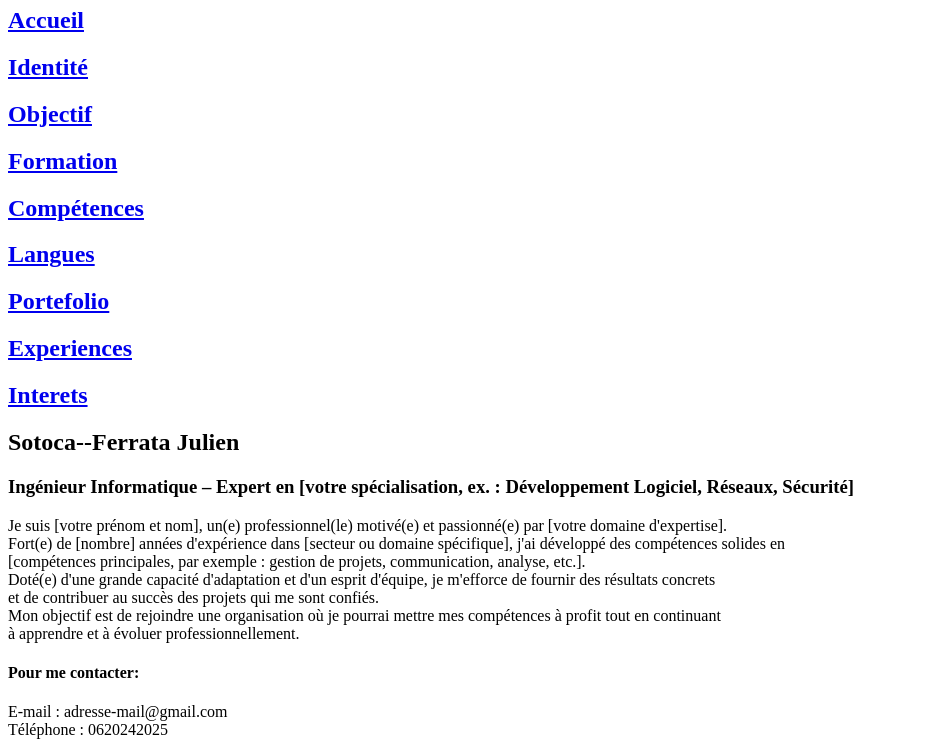
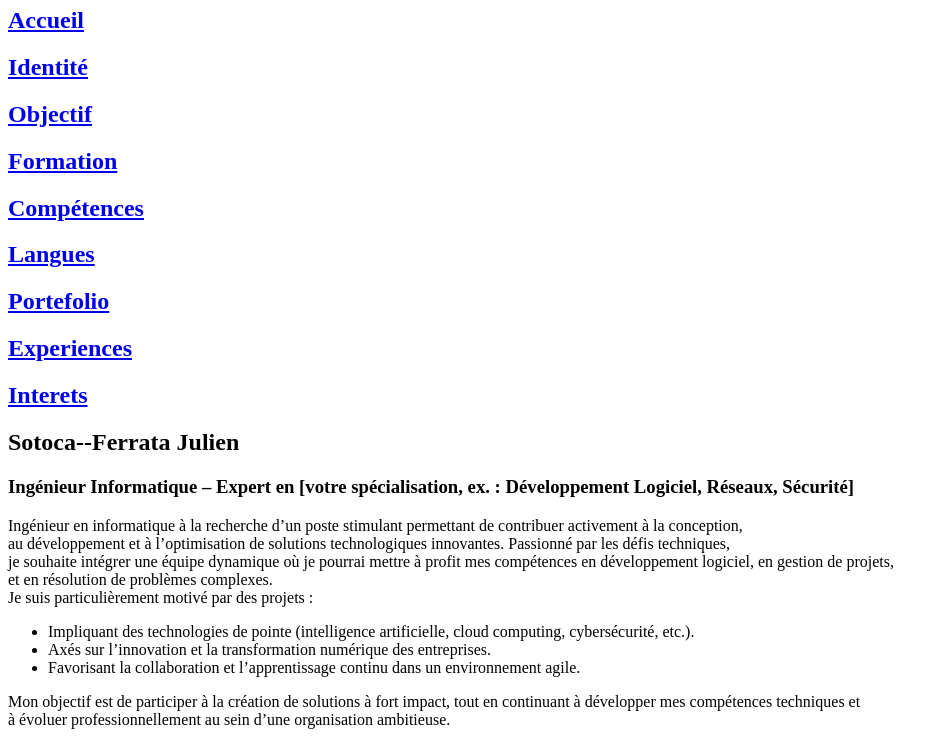
Before and after one commit to Managrame/cv, a plain HTML site: page objectif.html in a window 1280 px wide. Shown: the part 73-815 px from the top of the page, without its empty margins (0-949 px from the left). Drawn offline with Linux system fonts and the light colour scheme.

Commit message:
text objectif

```diff
--- a/objectif.html
+++ b/objectif.html
@@ -2,14 +2,14 @@
 <html>
     <head>
         <title>
-            cv_identité
+            cv_objectif
         </title>
         <meta charset="utf-8">
         <!--<link rel="stylesheet" href="jeune.css">-->
     </head>
 
     <body>
-        <h1>objectif</h1>
+        <h1>Objectif</h1>
         <div id="barre_menu">
 
             <h2><a href="index.html">Accueil</a></h2>
@@ -29,16 +29,19 @@
             <h2>Sotoca--Ferrata Julien</h2>
             <h3>Ingénieur Informatique – Expert en [votre spécialisation, ex. : Développement Logiciel, Réseaux, Sécurité]</h3>
             <p>
-                Je suis [votre prénom et nom], un(e) professionnel(le) motivé(e) et passionné(e) par [votre domaine d'expertise]. <br>
-                Fort(e) de [nombre] années d'expérience dans [secteur ou domaine spécifique], j'ai développé des compétences solides en <br>
-                [compétences principales, par exemple : gestion de projets, communication, analyse, etc.].<br>
-                Doté(e) d'une grande capacité d'adaptation et d'un esprit d'équipe, je m'efforce de fournir des résultats concrets <br>
-                et de contribuer au succès des projets qui me sont confiés.<br>
-                Mon objectif est de rejoindre une organisation où je pourrai mettre mes compétences à profit tout en continuant <br>
-                à apprendre et à évoluer professionnellement.<br>
-               <h4>Pour me contacter:<br></h4>
-                E-mail : adresse-mail@gmail.com<br>
-                Téléphone : 0620242025<br>
+                Ingénieur en informatique à la recherche d’un poste stimulant permettant de contribuer activement à la conception, <br>
+                au développement et à l’optimisation de solutions technologiques innovantes. Passionné par les défis techniques, <br>
+                je souhaite intégrer une équipe dynamique où je pourrai mettre à profit mes compétences en développement logiciel, en gestion de projets,<br>
+                et en résolution de problèmes complexes.<br>
+
+                Je suis particulièrement motivé par des projets :<br>
+                <ul>
+                    <li>Impliquant des technologies de pointe (intelligence artificielle, cloud computing, cybersécurité, etc.).</li>
+                    <li>Axés sur l’innovation et la transformation numérique des entreprises.</li>
+                    <li>Favorisant la collaboration et l’apprentissage continu dans un environnement agile.</li>
+                </ul>
+                Mon objectif est de participer à la création de solutions à fort impact, tout en continuant à développer mes compétences techniques et<br>
+                à évoluer professionnellement au sein d’une organisation ambitieuse.<br>
             </p>
         </div>
 
```
